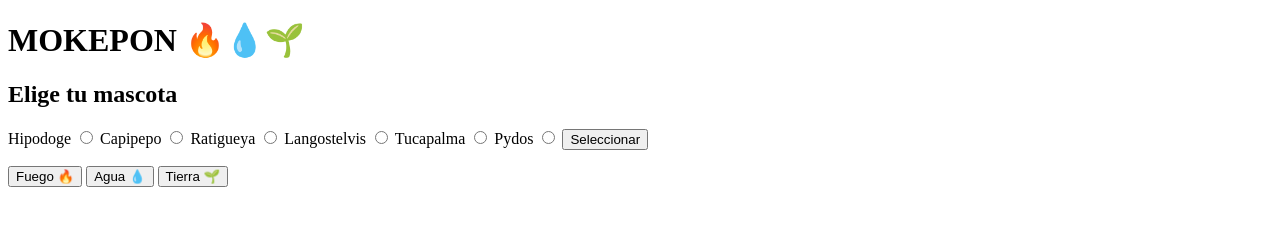
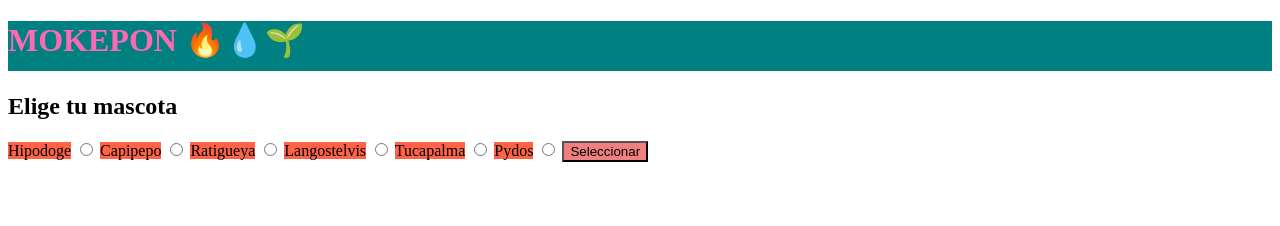
Before and after one commit to danfajar/cursoProgramacion-Basica, a plain HTML site: page index.html in a window 1280 px wide. Drawn offline with Linux system fonts and the light colour scheme.

Commit message:
Iniciando los estilos

```diff
--- a/index.html
+++ b/index.html
@@ -2,10 +2,11 @@
 <head>
     <meta charset="UTF-8">
     <title>MOKEPON!</title>
+    <link rel="stylesheet" href="./styles.css">
     <script src="./js/codigo.js"></script>
 </head>
 <body>
-     <h1>MOKEPON 🔥💧🌱 </h1>
+     <h1 class="titulo">MOKEPON 🔥💧🌱 </h1>
 
      <section  id="seleccionar-mascota">
         <h2>Elige tu mascota</h2>
@@ -39,13 +40,13 @@
 
         <p>Tu mascota <span id="mascota-jugador"></span> tiene <span id="vida-jugador">3</span> vidas</p>
         <p>La mascota <spanid id="mascota-enemigo"></spanid> de tu enemigo tiene <span id="vida-enemigo">3</span> vidas</p>
+        <p>
+           <button id="boton-fuego">Fuego 🔥</button>
+           <button id="boton-agua">Agua 💧</button>
+           <button id="boton-tierra">Tierra 🌱</button>
+        </p>
      </section>
 
-     <p>
-        <button id="boton-fuego">Fuego 🔥</button>
-        <button id="boton-agua">Agua 💧</button>
-        <button id="boton-tierra">Tierra 🌱</button>
-     </p>
 
      <section id="mensajes"></section>
 
--- /dev/null
+++ b/styles.css
@@ -0,0 +1,17 @@
+.titulo{
+    color: hotpink;
+    /* width: 310px; */
+    height: 50px;
+    background-color: teal ;
+}
+
+label {
+    background-color: tomato;
+}
+
+input{
+    background-color: aqua;
+}
+button {
+    background-color: lightcoral;
+}
```
